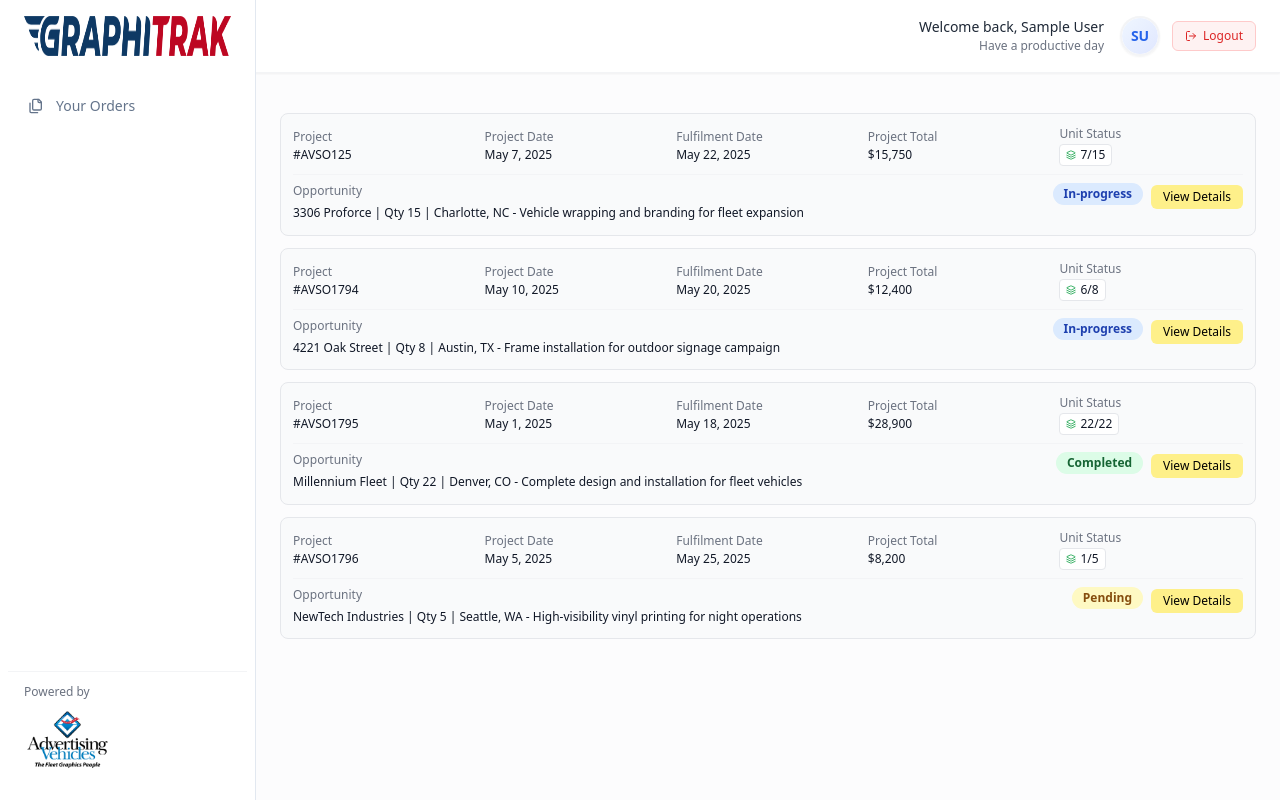
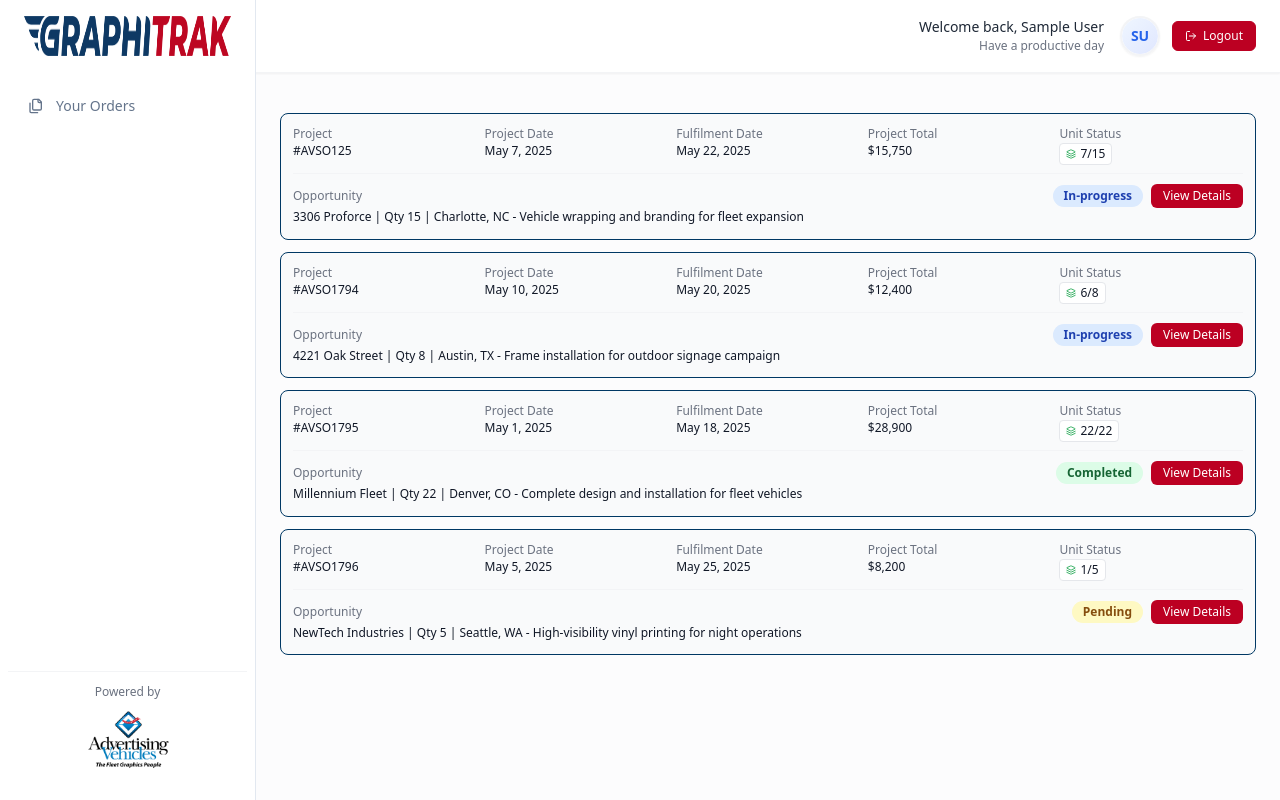
Before and after one commit to neurificai/splitview-login-bloom, a React (Vite) app: page / in a window 1280 px wide. Built offline with nearby package versions, Linux system fonts and the light colour scheme; sample sign-in values are in the browser's storage.

Commit message:
Implement UI changes

```diff
--- a/src/components/DashboardSidebar.tsx
+++ b/src/components/DashboardSidebar.tsx
@@ -1,4 +1,3 @@
-
 import React from "react";
 import { Link, useLocation, useNavigate } from "react-router-dom";
 import { cn } from "@/lib/utils";
@@ -43,7 +42,7 @@ const DashboardSidebar: React.FC = () => {
   console.log('sidebarContacts');
   return (
     <div className="hidden md:flex h-screen flex-col border-r bg-white w-64 py-4 px-2 fixed left-0 top-0">
-      <div className="flex items-center px-4 mb-8">
+      <div className="flex items-center justify-center px-4 mb-8">
         <Logo size="md" />
       </div>
 
@@ -72,9 +71,9 @@ const DashboardSidebar: React.FC = () => {
         </div>
       )}
 
-      {/* Powered by section at the bottom */}
+      {/* Powered by section at the bottom - Centered */}
       <div className="mt-auto px-4 py-3 border-t border-gray-100">
-        <div className="flex flex-col items-start space-y-2">
+        <div className="flex flex-col items-center space-y-2">
           <p className="text-xs text-gray-500 font-medium">Powered by</p>
           <img
             src="/lovable-uploads/c1c8e5bb-3edd-4ac5-9469-452bba7c42bd.png"
--- a/src/components/DashboardTopbar.tsx
+++ b/src/components/DashboardTopbar.tsx
@@ -1,4 +1,3 @@
-
 import React from "react";
 import { Avatar, AvatarFallback, AvatarImage } from "@/components/ui/avatar";
 import { Link, useLocation, useNavigate } from "react-router-dom";
@@ -49,7 +48,7 @@ const DashboardTopbar = () => {
 
                         <button
                             onClick={handleLogout}
-                            className="inline-flex items-center px-3 py-1.5 text-xs font-medium text-red-600 bg-red-50 hover:bg-red-100 border border-red-200 rounded-md transition-colors duration-200 ease-in-out"
+                            className="inline-flex items-center px-3 py-1.5 text-xs font-medium text-white bg-[#bc0022] hover:bg-[#9a001c] border border-[#bc0022] rounded-md transition-colors duration-200 ease-in-out"
                         >
                             <LogOut size={12} className="mr-1.5" />
                             Logout
--- a/src/components/SimpleOrderList.tsx
+++ b/src/components/SimpleOrderList.tsx
@@ -74,31 +74,31 @@ const SimpleOrderList: React.FC = () => {
           <div
             key={project.projectNumber}
             className={cn(
-              "bg-gray-50 border border-gray-200 rounded-lg p-3 hover:shadow-md transition-all duration-200 cursor-pointer",
+              "bg-gray-50 border border-[#003864] rounded-lg p-3 hover:shadow-md transition-all duration-200 cursor-pointer",
               "hover:border-gray-300"
             )}
             onClick={(e) => handleRowClick(project.projectNumber, e)}
           >
-            {/* First Row with All Information */}
-            <div className="grid grid-cols-5 gap-2 mb-2 items-center">
+            {/* First Row with All Information - Horizontally Aligned Labels */}
+            <div className="grid grid-cols-5 gap-2 mb-2 items-baseline">
               <div className="flex flex-col">
-                <span className="text-xs text-gray-500 mb-0.5">Project</span>
-                <h3 className="text-xs text-gray-900 truncate">#{project.projectNumber}</h3>
+                <span className="text-xs text-gray-500 mb-0.5 leading-tight">Project</span>
+                <h3 className="text-xs text-gray-900 truncate leading-tight">#{project.projectNumber}</h3>
               </div>
               <div className="flex flex-col">
-                <span className="text-xs text-gray-500 mb-0.5">Project Date</span>
-                <span className="text-xs text-gray-900 truncate">{formattedProjectDate}</span>
+                <span className="text-xs text-gray-500 mb-0.5 leading-tight">Project Date</span>
+                <span className="text-xs text-gray-900 truncate leading-tight">{formattedProjectDate}</span>
               </div>
               <div className="flex flex-col">
-                <span className="text-xs text-gray-500 mb-0.5">Fulfilment Date</span>
-                <span className="text-xs text-gray-900 truncate">{formattedFulfillDate}</span>
+                <span className="text-xs text-gray-500 mb-0.5 leading-tight">Fulfilment Date</span>
+                <span className="text-xs text-gray-900 truncate leading-tight">{formattedFulfillDate}</span>
               </div>
               <div className="flex flex-col">
-                <span className="text-xs text-gray-500 mb-0.5">Project Total</span>
-                <div className="text-xs text-gray-900 truncate">${project.projectTotal.toLocaleString()}</div>
+                <span className="text-xs text-gray-500 mb-0.5 leading-tight">Project Total</span>
+                <div className="text-xs text-gray-900 truncate leading-tight">${project.projectTotal.toLocaleString()}</div>
               </div>
               <div className="flex flex-col">
-                <span className="text-xs text-gray-500 mb-0.5">Unit Status</span>
+                <span className="text-xs text-gray-500 mb-0.5 leading-tight">Unit Status</span>
                 <div className="inline-flex items-center px-1.5 py-0.5 bg-white border border-gray-200 rounded text-xs text-gray-900 w-fit">
                   <Layers size={10} className="mr-1 text-green-600" />
                   {project.unitStatus.completed}/{project.unitStatus.total}
@@ -106,22 +106,22 @@ const SimpleOrderList: React.FC = () => {
               </div>
             </div>
 
-            {/* Second Row with Opportunity and Action */}
-            <div className="pt-2 border-t border-gray-100 flex items-start justify-between gap-3">
+            {/* Second Row with Opportunity and Action - Horizontally Aligned */}
+            <div className="pt-2 border-t border-gray-100 flex items-baseline justify-between gap-3">
               <div className="flex-1">
-                <span className="text-gray-500 text-xs block mb-1">Opportunity</span>
+                <span className="text-gray-500 text-xs leading-tight mb-1 block">Opportunity</span>
                 <p className="text-gray-900 leading-relaxed text-xs">
                   {project.opportunity}
                 </p>
               </div>
-              <div className="flex items-start gap-2">
+              <div className="flex items-baseline gap-2">
                 <Badge className={cn("text-xs whitespace-nowrap", getStatusColor(project.projectStatus))}>
                   {project.projectStatus}
                 </Badge>
                 <Link to={`/order/${project.projectNumber}`} onClick={(e) => e.stopPropagation()}>
                   <Button
                     size="sm"
-                    className="bg-yellow-200 text-black hover:bg-yellow-300 border-none text-xs py-1 px-3 h-6 whitespace-nowrap"
+                    className="bg-[#bc0022] text-white hover:bg-[#9a001c] border-none text-xs py-1 px-3 h-6 whitespace-nowrap"
                   >
                     View Details
                   </Button>
```
